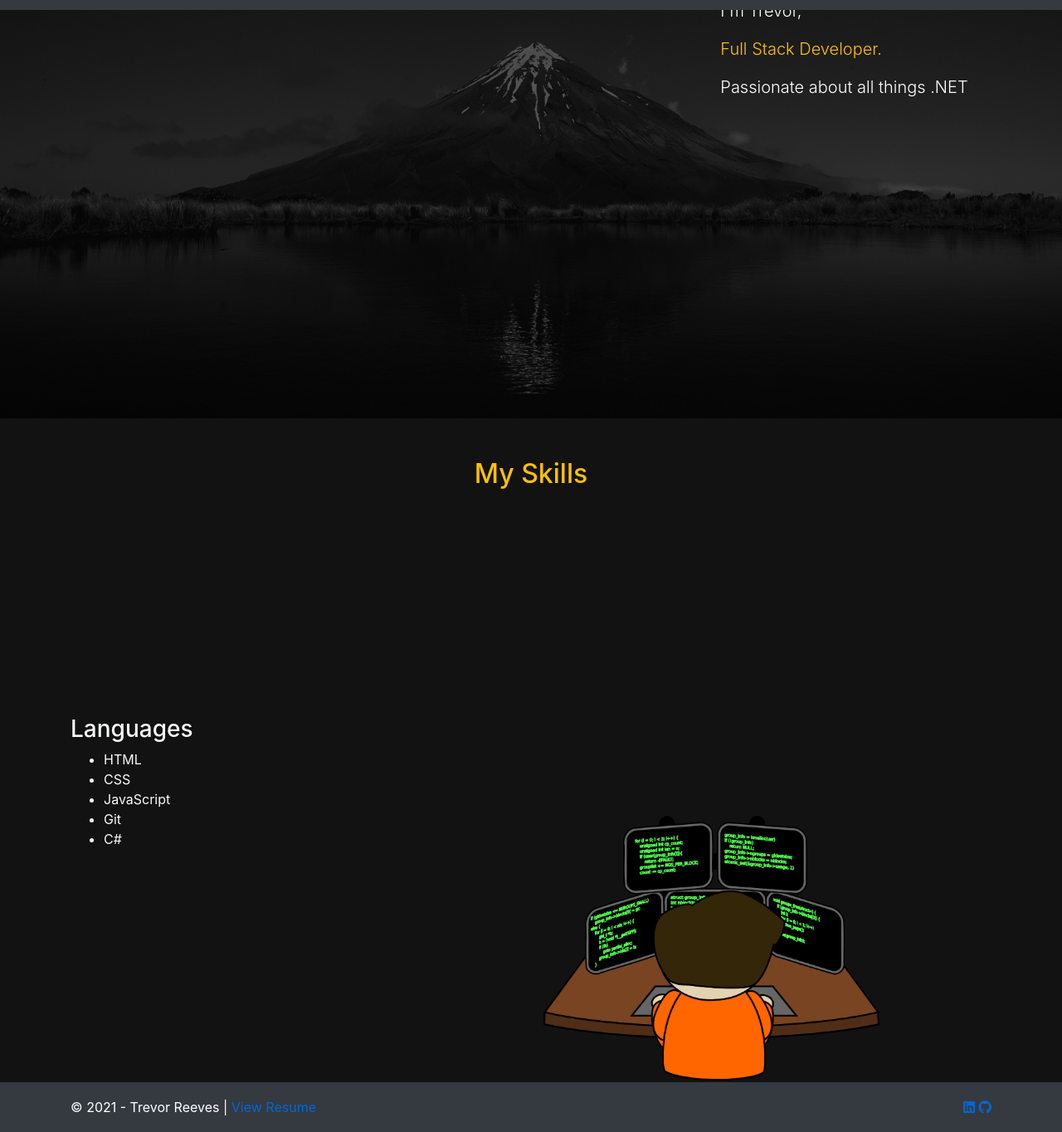
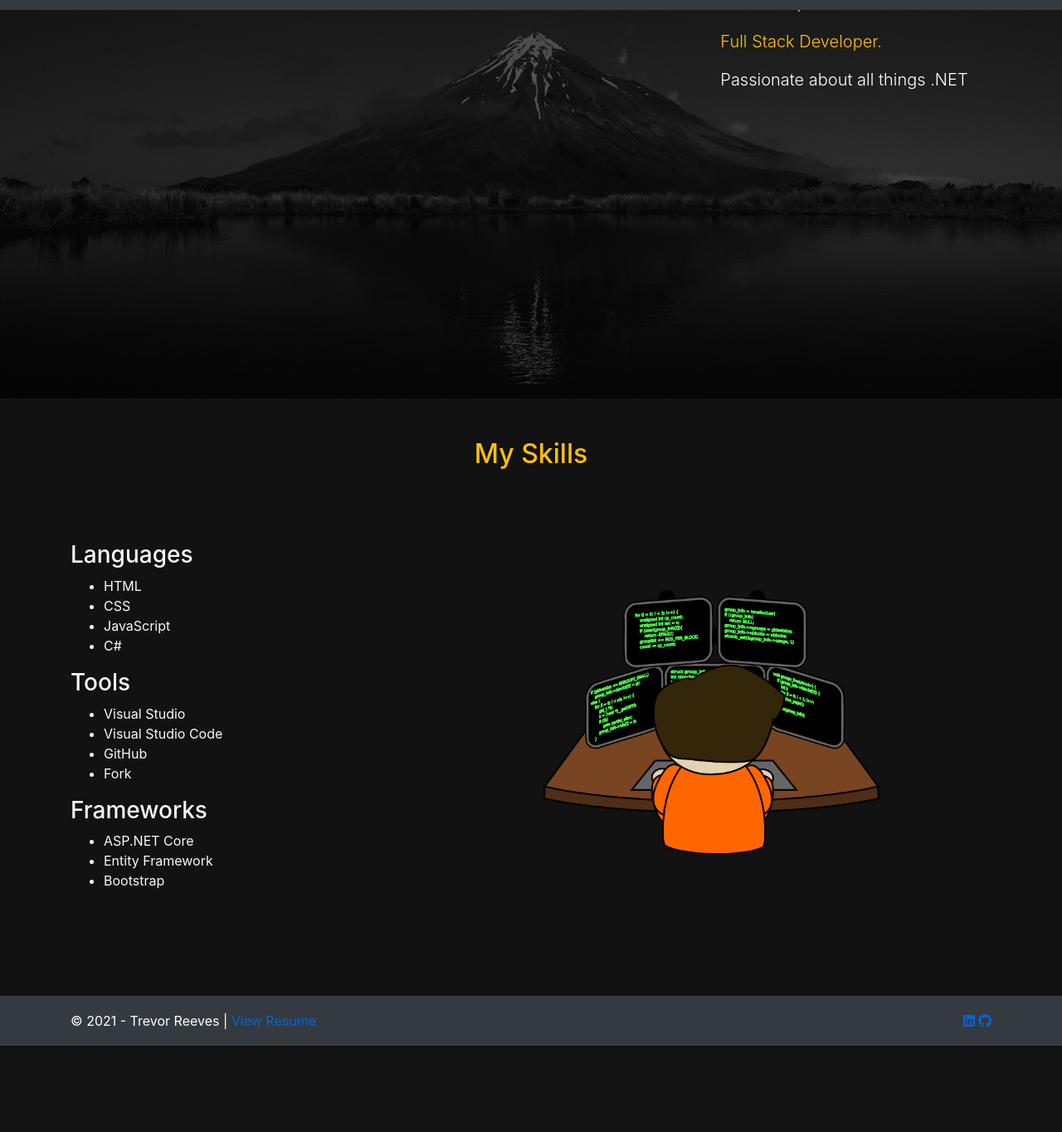
Before and after one commit to reevest2/personalwebsite, an ASP.NET Core app: page / in a window 1280 px wide. Shown: the part 314-1678 px from the top of the page at 83% size. After the commit the page ends 1574 px from the top, so only its background shows below. Run offline with ASP.NET Core 8, Linux system fonts and the light colour scheme.

Commit message:
Filled out more skills (need to make better) - added about me page

```diff
--- a/Controllers/HomeController.cs
+++ b/Controllers/HomeController.cs
@@ -23,6 +23,11 @@
             return View();
         }
 
+        public IActionResult About()
+        {
+            return View();
+        }
+
         public IActionResult Projects()
         {
             return View();
--- a/Views/Home/Index.cshtml
+++ b/Views/Home/Index.cshtml
@@ -12,27 +12,38 @@
         </div>
     </div>
 </div>
-<section class="text-light p-5" style="background-color: rgb(18 18 18); height: 100vh;">
+<section class="text-light p-5 remaining-height" style="background-color: rgb(18 18 18)">
     <div class="container h-100">
         <div class="row">
             <div class="col-12">
-            <h2 class="text-warning text-center">My Skills</h2>
+                <h2 class="text-warning text-center">My Skills</h2>
             </div>
         </div>
-        <div class="row" style="height:100%">
+        <div class="row" style="height:95%">
             <div class="col-6 align-self-center">
                 <h3>Languages</h3>
                 <ul>
                     <li>HTML</li>
                     <li>CSS</li>
                     <li>JavaScript</li>
-                    <li>Git</li>
                     <li>C#</li>
-
+                </ul>
+                <h3>Tools</h3>
+                <ul>
+                    <li>Visual Studio</li>
+                    <li>Visual Studio Code</li>
+                    <li>GitHub</li>
+                    <li>Fork</li>
+                </ul>
+                <h3>Frameworks</h3>
+                <ul>
+                    <li>ASP.NET Core</li>
+                    <li>Entity Framework</li>
+                    <li>Bootstrap</li>
                 </ul>
             </div>
-            <div class="col-6 align-self-end">
-            <img class="img-fluid w-75 d-none d-sm-block" src="~/photos/background images/image-computerguy.png" />
+            <div class="col-6 align-self-center">
+                <img class="img-fluid w-75 d-none d-sm-block" src="~/photos/background images/image-computerguy.png" />
             </div>
         </div>
     </div>
--- a/Views/Shared/_NavBar.cshtml
+++ b/Views/Shared/_NavBar.cshtml
@@ -20,6 +20,9 @@
                     <a class="nav-link" asp-area="" asp-controller="Home" asp-action="Index">Home</a>
                 </li>
                 <li class="nav-item">
+                    <a class="nav-link" asp-area="" asp-controller="Home" asp-action="About">About Me</a>
+                </li>
+                <li class="nav-item">
                     <a class="nav-link" asp-area="" asp-controller="Home" asp-action="Projects">Projects</a>
                 </li>
             </ul>
--- a/wwwroot/css/parallax.css
+++ b/wwwroot/css/parallax.css
@@ -16,7 +16,7 @@
 
 /*Approx remaining height less navbar - use on container*/
 .remaining-height{
-    height: calc(103vh - 5rem)
+    height: calc(100vh - 5rem)
 }
 
 /*Background images to be used with parallax below*/
```
Also changed, not shown: Views/Home/About.cshtml (added, +7 -0 lines).
